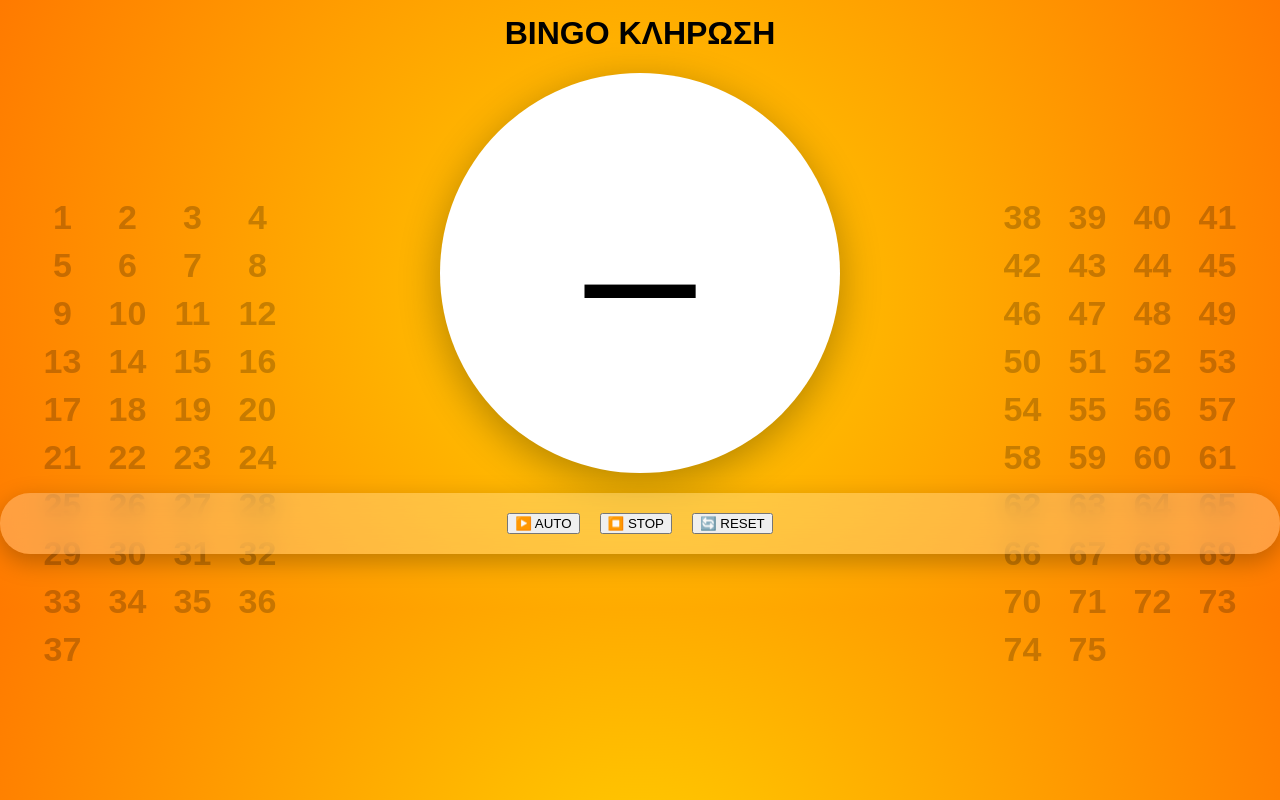
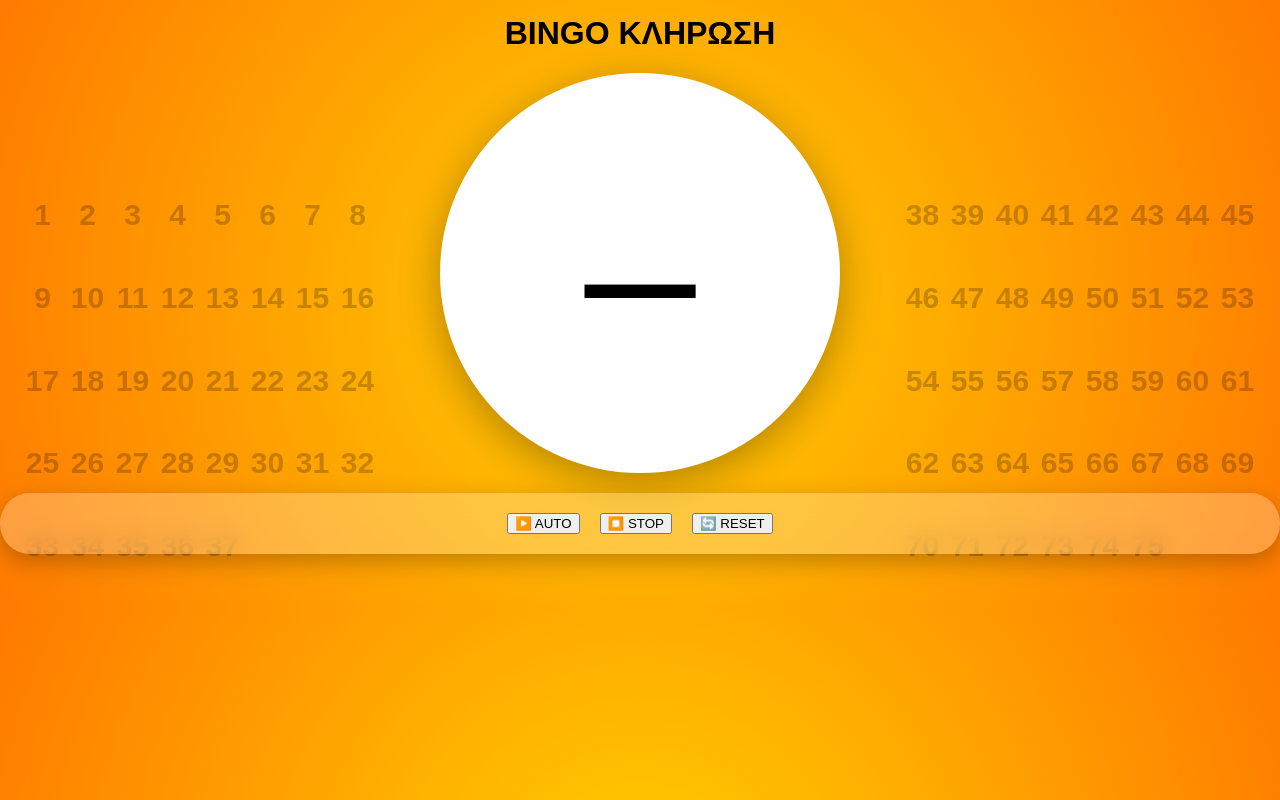
Before and after one commit to knitman/bingoTV, a website: page public/index.html in a window 1280 px wide. Drawn offline with Linux system fonts and the light colour scheme.

Commit message:
Update index.html

```diff
--- a/public/index.html
+++ b/public/index.html
@@ -16,9 +16,10 @@ body{
   padding:0 0 40px;
 }
 
+/* Τίτλος */
 h1{ margin-top:15px; }
 
-/* ===== ΚΕΝΤΡΙΚΗ ΜΠΑΛΑ ===== */
+/* ===== ΜΕΓΑΛΗ ΜΠΑΛΑ ===== */
 #number{
   width:400px;
   height:400px;
@@ -34,36 +35,33 @@ h1{ margin-top:15px; }
 }
 #number.zoom{ transform:scale(1.25); }
 
-/* ===== SIDE NUMBERS (ΤΕΛΙΚΟ) ===== */
+/* ===== SIDE NUMBERS (8 ΣΤΗΛΕΣ) ===== */
 .bingoSide{
   position:fixed;
   top:50%;
   transform:translateY(-50%);
-  height:400px;              /* ΙΔΙΟ ΥΨΟΣ ΜΕ ΜΠΑΛΑ */
-  width:260px;
+  height:400px;               /* ίδιο ύψος με μπάλα */
+  width:360px;
   display:grid;
-  grid-template-columns:repeat(4,1fr); /* 4 ΣΤΗΛΕΣ */
+  grid-template-columns:repeat(8,1fr); /* 8 ΣΤΗΛΕΣ */
   row-gap:14px;
   opacity:0.22;
   pointer-events:none;
   font-weight:bold;
 }
 
-.bingoSide.left{ left:30px; }
-.bingoSide.right{ right:30px; }
+.bingoSide.left{ left:20px; }
+.bingoSide.right{ right:20px; }
 
 .bingoSide span{
   text-align:center;
-  font-size:34px;            /* TV SIZE */
+  font-size:30px;             /* TV readable */
   line-height:1;
   transition:opacity 0.25s ease;
 }
+.bingoSide span.drawn{ opacity:1; }
 
-.bingoSide span.drawn{
-  opacity:1;
-}
-
-/* ===== CONTROLS ===== */
+/* ===== CONTROLS (ΑΚΡΙΒΩΣ ΟΠΩΣ ΗΤΑΝ) ===== */
 .controls{
   display:flex;
   justify-content:center;
@@ -77,7 +75,7 @@ h1{ margin-top:15px; }
   box-shadow:0 8px 25px rgba(0,0,0,0.25);
 }
 
-/* Drawn grid */
+/* Drawn numbers */
 #drawn{
   display:flex;
   flex-wrap:wrap;
```
